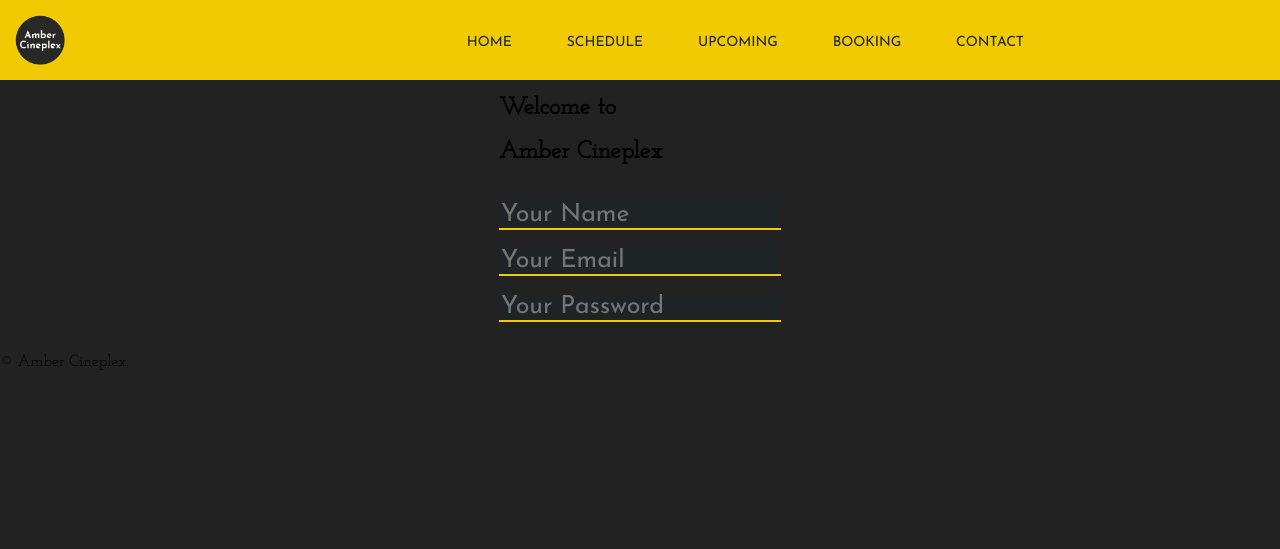
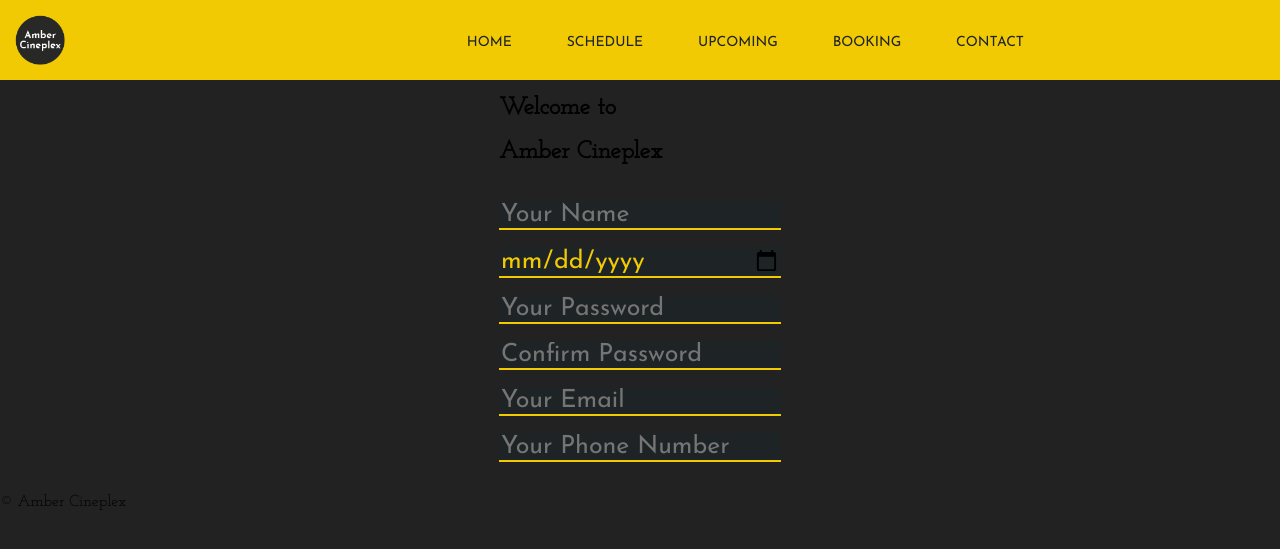
Before and after one commit to MeRaj-Rudba/amber-cineplex, a PHP site: page /registration.php in a window 1280 px wide. Shown: the top 549 px of the page. Run offline with PHP 8.4, Linux system fonts and the light colour scheme.

Commit message:
2/22/2020 12.26

```diff
--- a/registration.php
+++ b/registration.php
@@ -40,12 +40,27 @@
             </tr>
             <tr>
               <td colspan="2">
+                <input class="inputFeild" type="date" name="rgDOB" placeholder="Your Birthday">
+              </td>
+            </tr>
+            <tr>
+              <td colspan="2">
+                <input  class="inputFeild" type="password" name="rgPass" placeholder="Your Password">
+              </td>
+            </tr>
+            <tr>
+              <td colspan="2">
+                <input  class="inputFeild" type="password" name="rgPassConfirm" placeholder="Confirm Password">
+              </td>
+            </tr>
+            <tr>
+              <td colspan="2">
                 <input class="inputFeild" type="email" name="rgEmail" placeholder="Your Email">
               </td>
             </tr>
             <tr>
               <td colspan="2">
-                <input  class="inputFeild" type="password" name="rgPass" placeholder="Your Password">
+                <input  class="inputFeild" type="text" name="rgPhone" placeholder="Your Phone Number">
               </td>
             </tr>
           </table>
```
